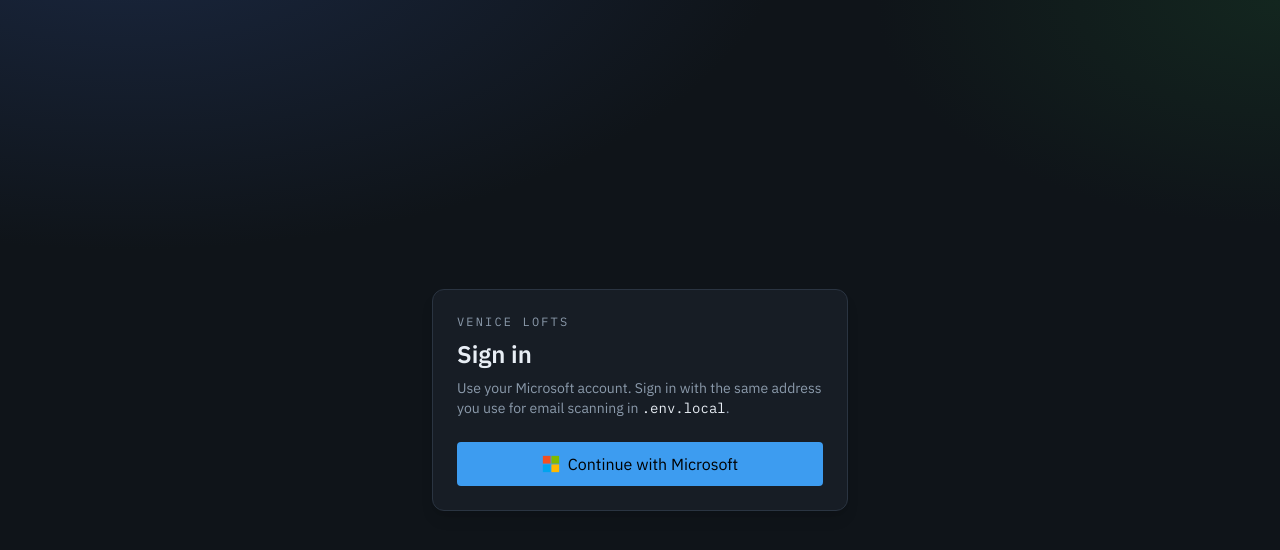
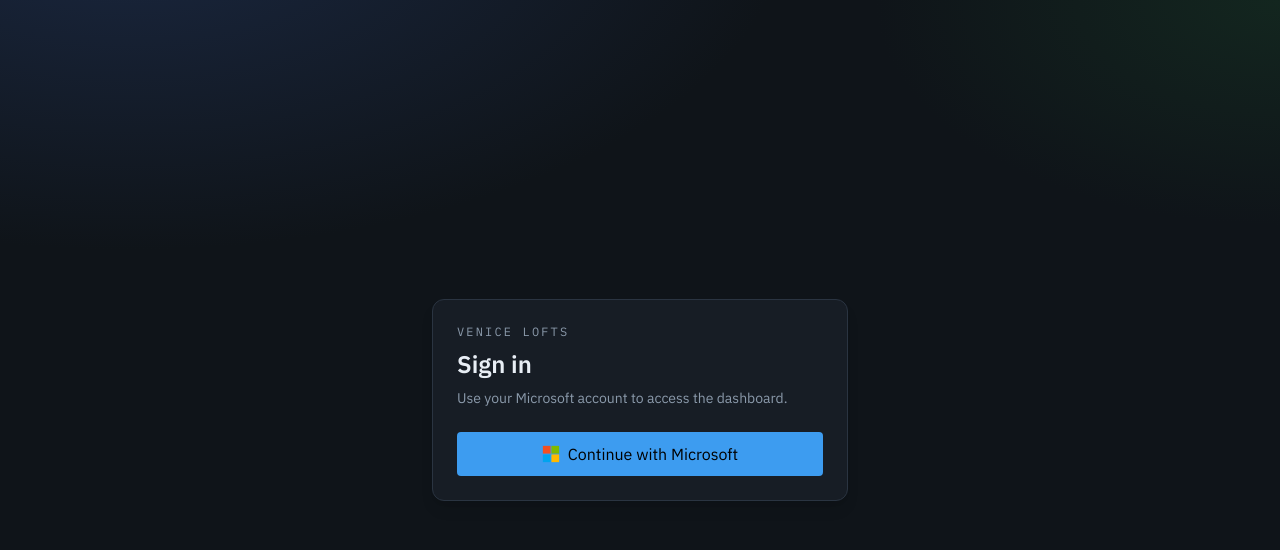
Before and after one commit to venicelofts/venice-lofts-dashboard, a Next.js app: page /login in a window 1280 px wide. Shown: the top 550 px of the page. Built offline with nearby package versions, Linux system fonts and the light colour scheme.

Commit message:
Update login form text to clarify Microsoft account usage for dashboard access.

```diff
--- a/src/app/login/LoginForm.tsx
+++ b/src/app/login/LoginForm.tsx
@@ -43,8 +43,7 @@
         </p>
         <h1 className="mt-2 text-2xl font-semibold">Sign in</h1>
         <p className="mt-2 text-sm text-[var(--text-muted)]">
-          Use your Microsoft account. Sign in with the same address you use for email scanning in{" "}
-          <code className="font-mono text-[var(--text)]">.env.local</code>.
+          Use your Microsoft account to access the dashboard.
         </p>
         <button
           type="button"
```
